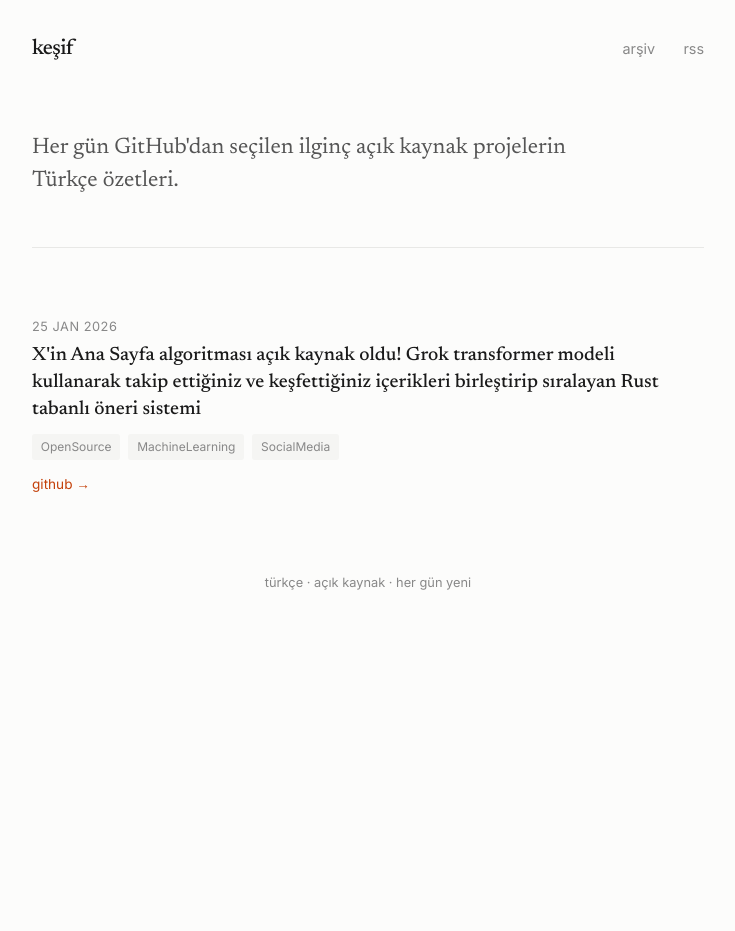
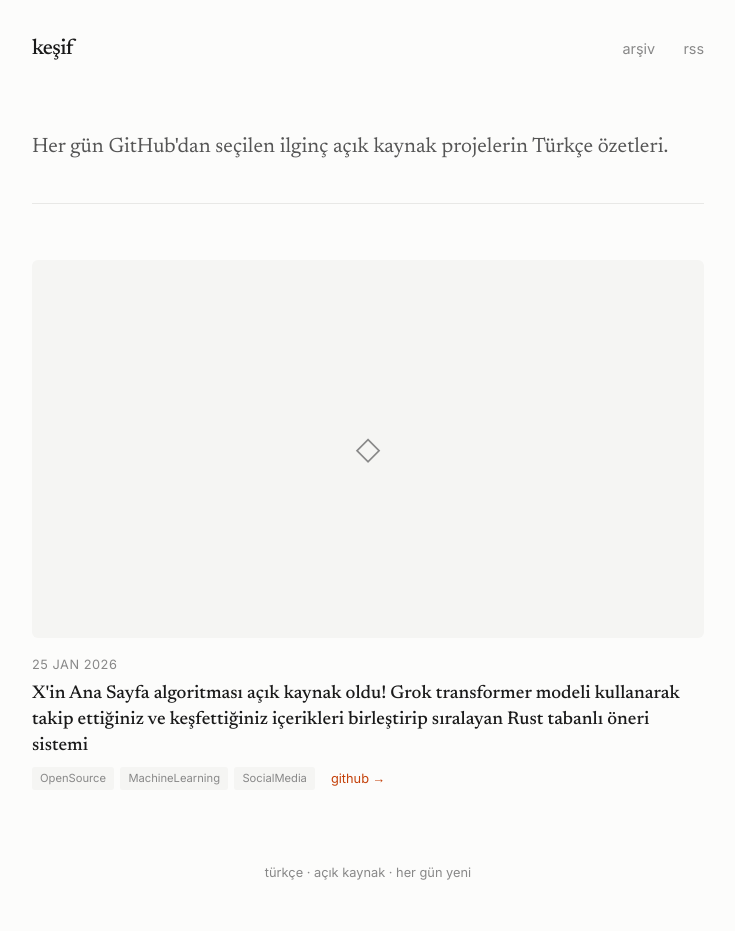
Before and after one commit to ArifSolmaz/repo, a Jekyll site: the page built from docs/index.html, in a window 1280 px wide. Shown: the whole page, without its empty margins (272-1007 px from the left). Built offline with Jekyll 4.4.1, drawn with Linux system fonts in a browser that asks for light colours; before the commit the page ends 900 px from its top, so only the background shows below that.

Commit message:
Refactor styles and update post image handling

```diff
--- a/docs/index.html
+++ b/docs/index.html
@@ -5,28 +5,47 @@
 
 <style>
   .intro {
-    padding: 2rem 0 3rem;
+    padding: 2rem 0 2.5rem;
     border-bottom: 1px solid var(--line);
-    margin-bottom: 2.5rem;
+    margin-bottom: 2rem;
   }
 
   .intro p {
     font-family: 'Newsreader', Georgia, serif;
-    font-size: 1.4rem;
+    font-size: 1.3rem;
     line-height: 1.5;
     color: var(--ink-light);
-    max-width: 540px;
   }
 
   .posts { list-style: none; }
 
   .post-item {
-    padding: 1.75rem 0;
+    padding: 1.5rem 0;
     border-bottom: 1px solid var(--line);
   }
 
-  .post-item:last-child {
-    border-bottom: none;
+  .post-item:last-child { border-bottom: none; }
+
+  .post-image {
+    width: 100%;
+    aspect-ratio: 16/9;
+    object-fit: cover;
+    border-radius: 6px;
+    margin-bottom: 1rem;
+    background: var(--paper-dark);
+  }
+
+  .post-image-placeholder {
+    width: 100%;
+    aspect-ratio: 16/9;
+    background: var(--paper-dark);
+    border-radius: 6px;
+    margin-bottom: 1rem;
+    display: flex;
+    align-items: center;
+    justify-content: center;
+    color: var(--ink-faint);
+    font-size: 2rem;
   }
 
   .post-date {
@@ -39,10 +58,10 @@
 
   .post-title {
     font-family: 'Newsreader', Georgia, serif;
-    font-size: 1.2rem;
+    font-size: 1.15rem;
     font-weight: 500;
     line-height: 1.4;
-    margin-bottom: 0.6rem;
+    margin-bottom: 0.5rem;
   }
 
   .post-title a {
@@ -50,44 +69,41 @@
     color: var(--ink);
   }
 
-  .post-title a:hover {
-    color: var(--pop);
+  .post-title a:hover { color: var(--pop); }
+
+  .post-meta {
+    display: flex;
+    align-items: center;
+    gap: 1rem;
+    flex-wrap: wrap;
   }
 
   .post-tags {
     display: flex;
-    gap: 0.5rem;
-    flex-wrap: wrap;
-    margin-bottom: 0.75rem;
+    gap: 0.4rem;
   }
 
   .tag {
-    font-size: 0.75rem;
+    font-size: 0.7rem;
     color: var(--ink-faint);
     background: var(--paper-dark);
-    padding: 0.2rem 0.55rem;
+    padding: 0.15rem 0.5rem;
     border-radius: 3px;
   }
 
   .post-link {
-    font-size: 0.85rem;
+    font-size: 0.8rem;
     text-decoration: none;
     color: var(--pop);
   }
 
-  .post-link:hover {
-    text-decoration: underline;
-  }
+  .post-link:hover { text-decoration: underline; }
 
   .empty {
     padding: 4rem 0;
     text-align: center;
     color: var(--ink-faint);
-  }
-
-  .empty p {
     font-family: 'Newsreader', Georgia, serif;
-    font-size: 1.1rem;
     font-style: italic;
   }
 </style>
@@ -101,10 +117,21 @@
   <ul class="posts">
     {% for post in site.posts %}
     <li class="post-item">
+      {% if post.image %}
+      <a href="{{ post.url | relative_url }}">
+        <img src="{{ post.image | relative_url }}" alt="{{ post.title }}" class="post-image" loading="lazy">
+      </a>
+      {% else %}
+      <div class="post-image-placeholder">◇</div>
+      {% endif %}
+
       <div class="post-date">{{ post.date | date: "%d %b %Y" }}</div>
+
       <h2 class="post-title">
         <a href="{{ post.url | relative_url }}">{{ post.title }}</a>
       </h2>
+
+      <div class="post-meta">
         {% if post.tags.size > 0 %}
         <div class="post-tags">
           {% for tag in post.tags limit:3 %}
@@ -112,9 +139,11 @@
           {% endfor %}
         </div>
         {% endif %}
+
         {% if post.repo_url %}
         <a href="{{ post.repo_url }}" class="post-link" target="_blank">github →</a>
         {% endif %}
+      </div>
     </li>
     {% endfor %}
   </ul>
```
Lines whose indentation alone changed are shown as unchanged.
